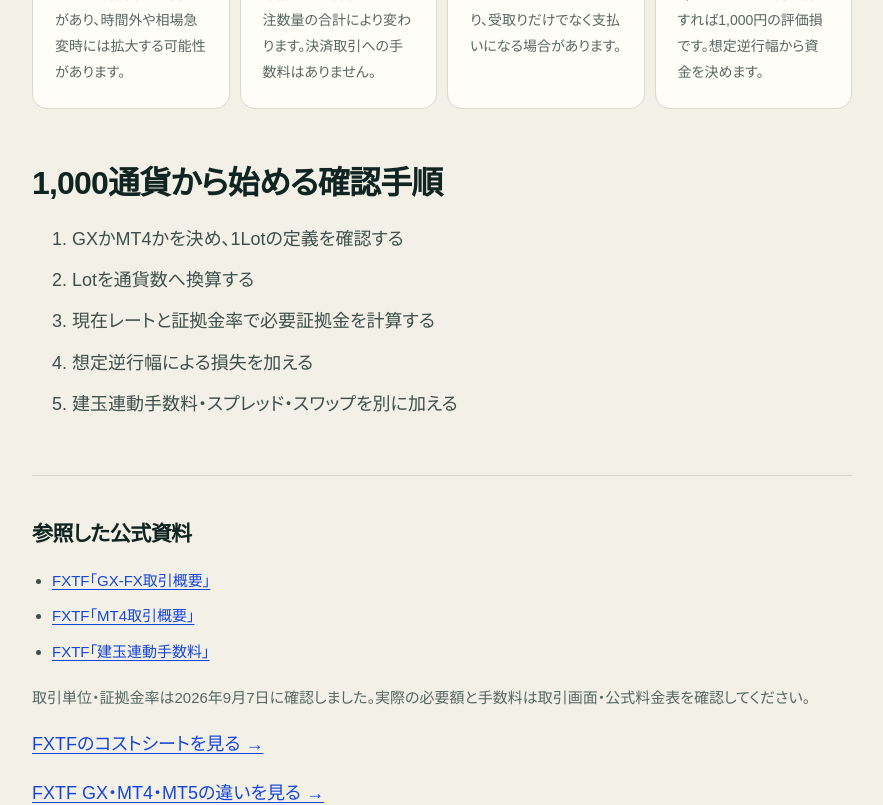
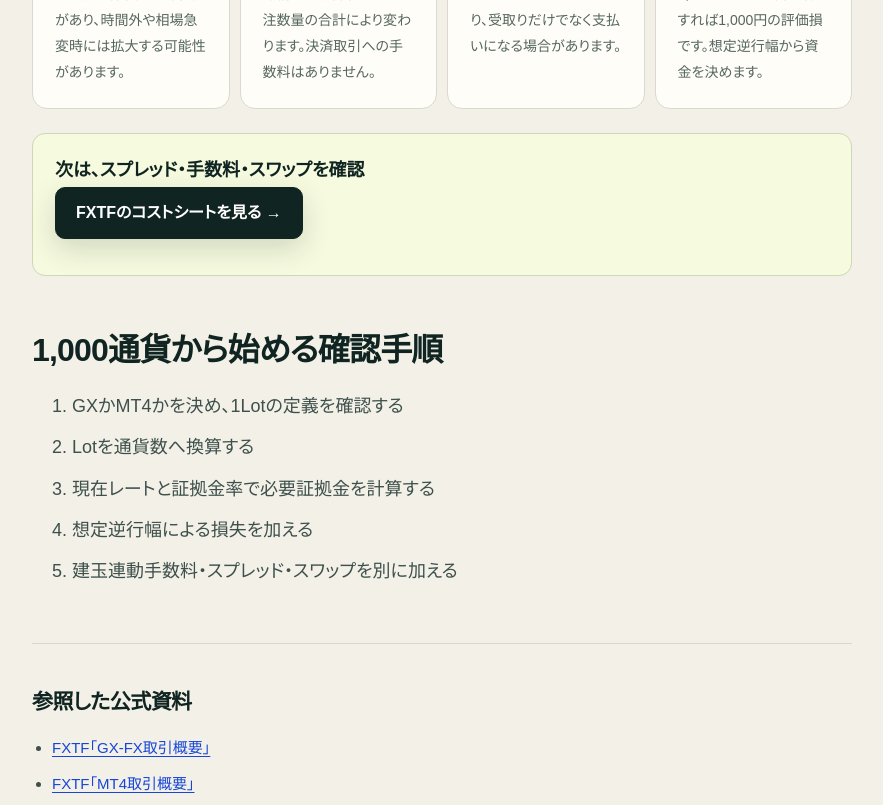
Before and after one commit to mrok18/hanbaijo, a Next.js app: page /articles/fxtf-minimum-unit-margin in a window 1280 px wide. Shown: the part 2240-3045 px from the top of the page, without its empty margins (198-1081 px from the left). Built offline with nearby package versions, Linux system fonts and the light colour scheme.

Commit message:
Move FXTF cost follow-up beside the risk explanation

```diff
--- /dev/null
+++ b/app/articles/fxtf-minimum-unit-margin/CostNextStep.tsx
@@ -0,0 +1,29 @@
+'use client';
+
+import Link from 'next/link';
+
+export default function CostNextStep() {
+  function recordNavigation() {
+    try {
+      const hostname = window.location.hostname;
+      if (hostname !== 'hanbaijo.com' && hostname !== 'www.hanbaijo.com') return;
+      if (window['ga-disable-G-J7HHCQK42T'] === true) return;
+      window.gtag?.('event', 'navigation_click', {
+        page_path: '/articles/fxtf-minimum-unit-margin',
+        link_url: '/fx/fxtf',
+        link_id: 'fxtf_minimum_cost_sheet',
+        placement: 'after_cost_risks',
+        transport_type: 'beacon',
+      });
+    } catch {
+      // Keep the existing destination available when analytics is unavailable.
+    }
+  }
+
+  return (
+    <div className="callout">
+      <strong>次は、スプレッド・手数料・スワップを確認</strong>
+      <p><Link className="button primary" href="/fx/fxtf" onClick={recordNavigation} data-navigation-id="fxtf_minimum_cost_sheet" data-placement="after_cost_risks">FXTFのコストシートを見る →</Link></p>
+    </div>
+  );
+}
--- a/app/articles/fxtf-minimum-unit-margin/page.tsx
+++ b/app/articles/fxtf-minimum-unit-margin/page.tsx
@@ -1,6 +1,7 @@
 import Link from 'next/link';
 import AffiliateOfferCard from '@/components/AffiliateOfferCard';
 import { AFFILIATE_OFFERS } from '@/lib/affiliates';
+import CostNextStep from './CostNextStep';
 
 export const metadata = {
   alternates: { canonical: '/articles/fxtf-minimum-unit-margin' },
@@ -60,6 +61,8 @@ export default function Page() {
         <article><b>PRICE MOVE</b><h3>評価損への余力</h3><p>1,000通貨でも1円逆行すれば1,000円の評価損です。想定逆行幅から資金を決めます。</p></article>
       </div>
 
+      <CostNextStep />
+
       <h2>1,000通貨から始める確認手順</h2>
       <ol>
         <li>GXかMT4かを決め、1Lotの定義を確認する</li>
@@ -79,7 +82,6 @@ export default function Page() {
         <p>取引単位・証拠金率は2026年9月7日に確認しました。実際の必要額と手数料は取引画面・公式料金表を確認してください。</p>
       </section>
 
-      <p><Link href="/fx/fxtf">FXTFのコストシートを見る →</Link></p>
       <p><Link href="/articles/fxtf-gx-mt4-mt5-difference">FXTF GX・MT4・MT5の違いを見る →</Link></p>
       <p><Link href="/articles/fxtf-losscut-50-100">証拠金維持率50％・100％の違いを見る →</Link></p>
       <p><Link href="/articles/fxtf-position-fee-calculation">取引数量から建玉連動手数料を確認する →</Link></p>
```
